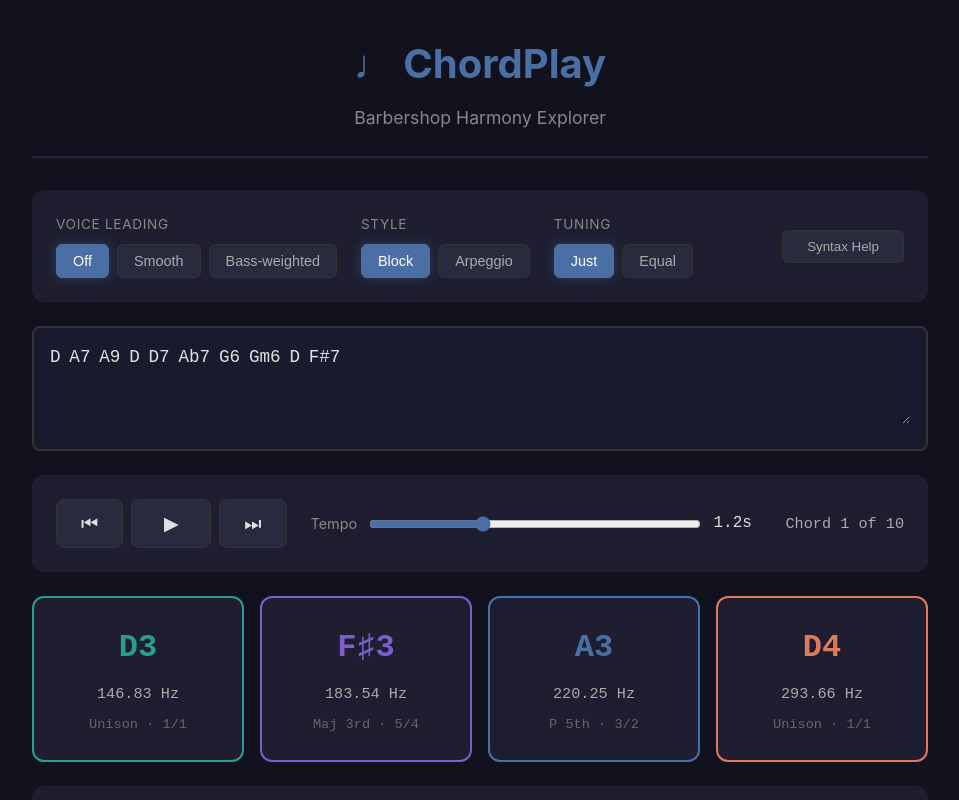
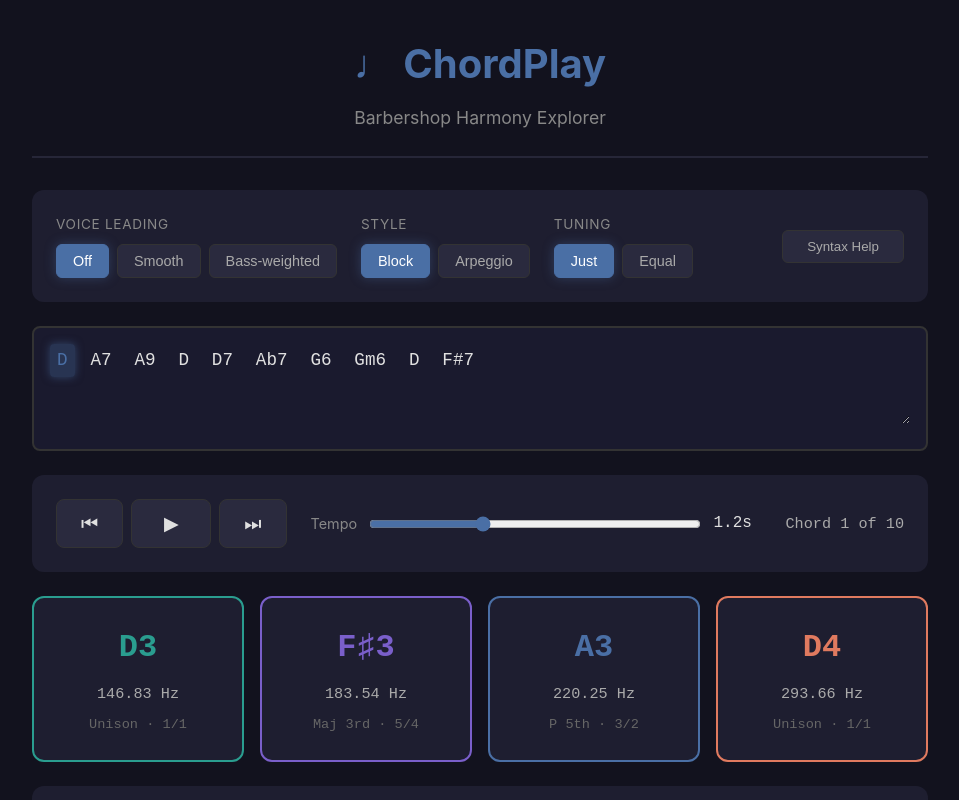
Before and after one commit to sspeaks/chordplay, a React (Vite) app in the folder web/: page / in a window 1280 px wide. Shown: the top 800 px of the page, without its empty margins (160-1119 px from the left). Built offline with nearby package versions, Linux system fonts and the light colour scheme.

Commit message:
fix(web): always highlight selected chord, fix layout jitter
Highlight current chord whether playing or stopped. Give all chord
tokens uniform padding so active highlight doesn't shift layout.

Co-authored-by: Copilot <223556219+Copilot@users.noreply.github.com>

```diff
--- a/web/src/App.tsx
+++ b/web/src/App.tsx
@@ -134,7 +134,6 @@ export default function App() {
         value={chordText}
         onChange={setChordText}
         currentChordIndex={currentChordIndex}
-        isPlaying={isPlaying}
       />
 
       <PlaybackControls
--- a/web/src/components/ChordInput.tsx
+++ b/web/src/components/ChordInput.tsx
@@ -4,14 +4,12 @@ interface ChordInputProps {
   value: string;
   onChange: (value: string) => void;
   currentChordIndex: number;
-  isPlaying: boolean;
 }
 
 export default function ChordInput({
   value,
   onChange,
   currentChordIndex,
-  isPlaying,
 }: ChordInputProps) {
   const tokens = value.split(/\s+/).filter(s => s.length > 0);
   const parseResults = parseChordSequence(value);
@@ -33,7 +31,7 @@ export default function ChordInput({
       <div className="chord-input-display">
         {tokens.map((token, idx) => {
           const isValid = validIndices.has(idx);
-          const isActive = isPlaying && isValid &&
+          const isActive = isValid &&
             parseResults.slice(0, idx + 1).filter(r => r.ok).length - 1 === currentChordIndex;
 
           return (
--- a/web/src/styles/index.css
+++ b/web/src/styles/index.css
@@ -151,13 +151,14 @@ body {
 .chord-token {
   color: #e0e0e0;
   margin-right: 0.5em;
+  padding: 0.2em 0.4em;
+  border-radius: 4px;
+  display: inline-block;
 }
 
 .chord-token.chord-active {
   background: rgba(74, 111, 165, 0.3);
   color: #4a6fa5;
-  padding: 0.2em 0.4em;
-  border-radius: 4px;
   box-shadow: 0 0 8px rgba(74, 111, 165, 0.5);
 }
 
```
